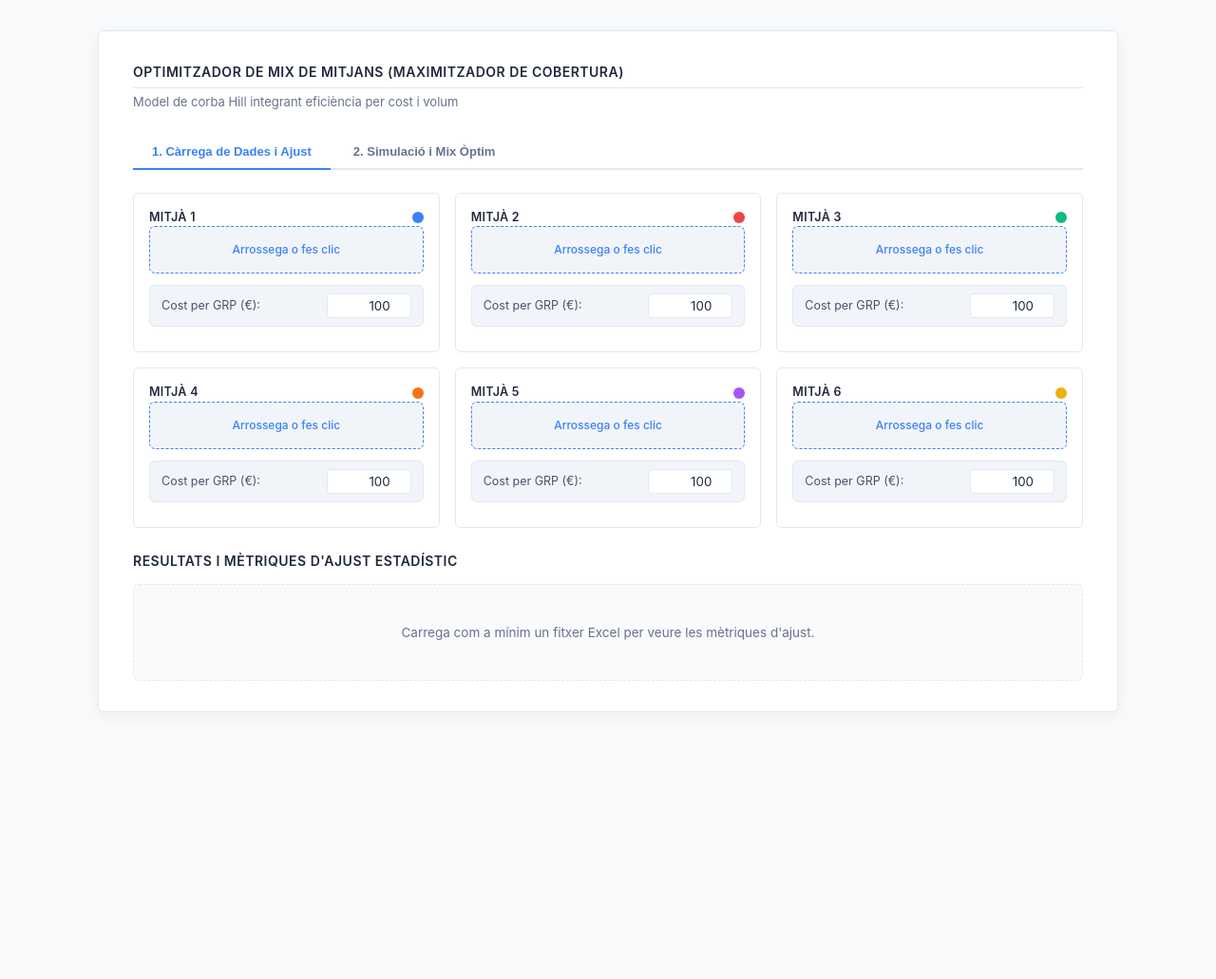
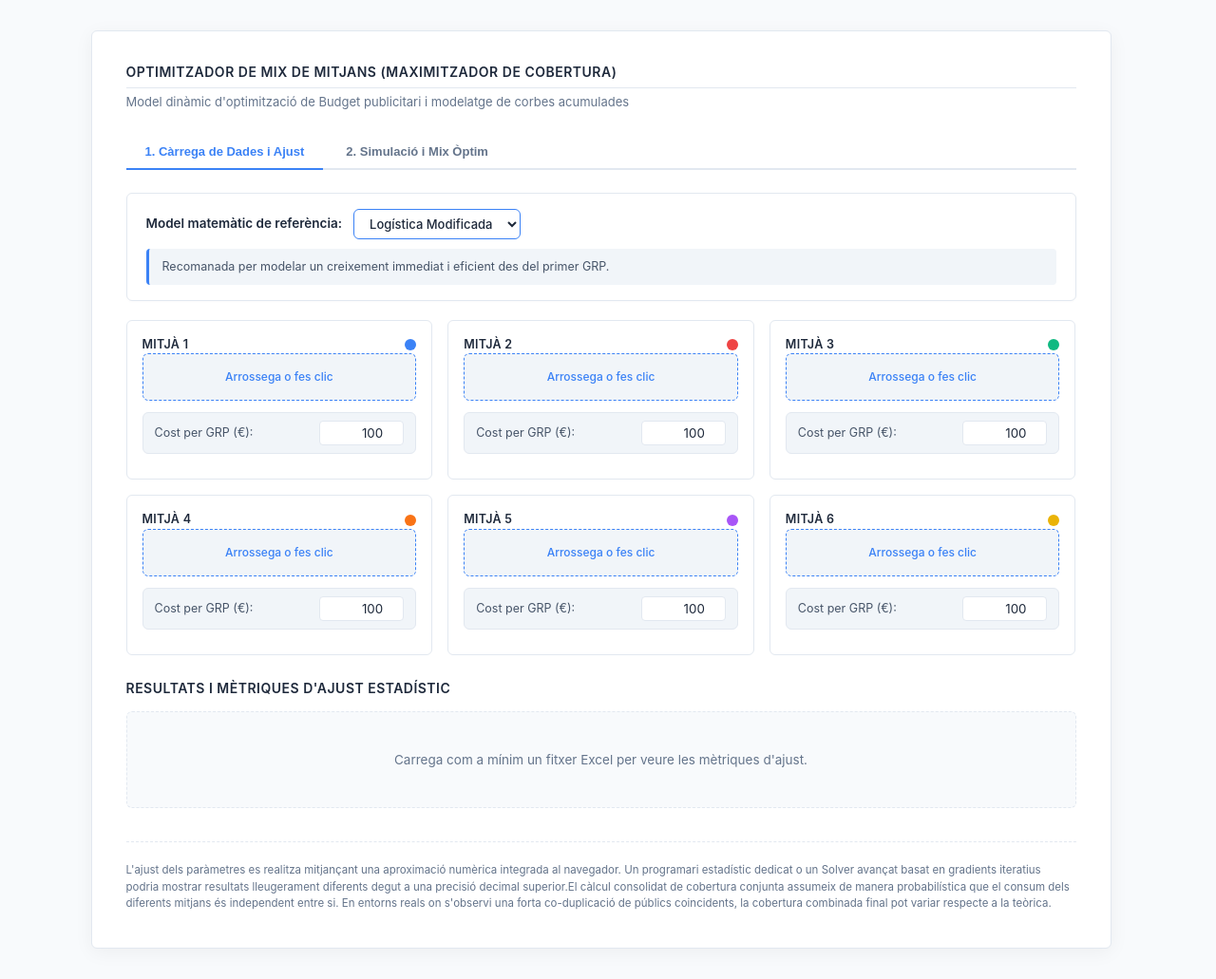
Before and after one commit to alberthr/alberthr.github.io, a Jekyll site: the page calculadores/optimitzador_cobertura.html, which Jekyll copies as it is, in a window 1280 px wide. Shown: the whole page at 95% size. Built offline with Jekyll 4.4.1, drawn with Linux system fonts in a browser that asks for light colours; before the commit the page ends 900 px from its top, so only the background shows below that; some of the changed lines change nothing that is shown.

Commit message:
Update optimitzador_cobertura.html

```diff
--- a/calculadores/optimitzador_cobertura.html
+++ b/calculadores/optimitzador_cobertura.html
@@ -20,6 +20,10 @@
             --cc-radius: 6px;
             --cc-font: -apple-system, BlinkMacSystemFont, "Segoe UI", Roboto, Helvetica, Arial, sans-serif;
         }
+
+		html {
+			scrollbar-gutter: stable;
+		}
 
         body {
             font-family: var(--cc-font);
@@ -57,6 +61,51 @@
             color: var(--cc-text-light);
             font-size: 13px;
             font-weight: normal;
+        }
+
+        /* Selector de Model Matemàtic Modificat */
+        .model-selector-container {
+            background: #ffffff;
+            border: 1px solid var(--cc-border);
+            padding: 16px 20px;
+            border-radius: var(--cc-radius);
+            margin-bottom: 20px;
+            box-shadow: 0 1px 3px rgba(0,0,0,0.02);
+        }
+
+        .model-selector-field {
+            display: flex;
+            align-items: center;
+            gap: 12px;
+            margin-bottom: 10px;
+        }
+
+        .model-selector-field label {
+            font-weight: 600;
+            color: var(--cc-dark);
+            font-size: 13.5px;
+        }
+
+        .model-select {
+            font-family: var(--cc-font);
+            padding: 6px 12px;
+            border-radius: var(--cc-radius);
+            border: 1px solid var(--cc-primary);
+            font-size: 13px;
+            color: var(--cc-dark);
+            background: white;
+            font-weight: 500;
+            cursor: pointer;
+        }
+
+        .model-explanation-box {
+            font-size: 12.5px;
+            color: var(--cc-text);
+            line-height: 1.45;
+            background: var(--cc-primary-light);
+            padding: 10px 14px;
+            border-radius: 4px;
+            border-left: 3px solid var(--cc-primary);
         }
 
         /* Sistema de Pestanyes (Tabs) */
@@ -365,13 +414,27 @@
             border: 1px dashed var(--cc-border);
             border-radius: var(--cc-radius);
         }
+
+        /* Peu de pàgina metodològic sol·licitat */
+        .methodology-footer {
+            margin-top: 35px;
+            border-top: 1px dashed var(--cc-border);
+            padding-top: 15px;
+            font-size: 11.5px;
+            color: var(--cc-text-light);
+            line-height: 1.5;
+        }
+
+        .methodology-footer p {
+            margin: 6px 0;
+        }
     </style>
 </head>
 <body>
 
 <div class="container">
     <div class="ccob-title">Optimitzador de Mix de Mitjans (Maximitzador de Cobertura)</div>
-    <h3 class="ccob-subtitle">Model de corba Hill integrant eficiència per cost i volum</h3>
+    <h3 class="ccob-subtitle">Model dinàmic d'optimització de Budget publicitari i modelatge de corbes acumulades</h3>
 
     <div class="tabs-container">
         <button class="tab-btn active" onclick="switchTab('tab-dades')">1. Càrrega de Dades i Ajust</button>
@@ -379,6 +442,18 @@
     </div>
 
     <div id="tab-dades" class="tab-content active">
+        <div class="model-selector-container">
+            <div class="model-selector-field">
+                <label for="global-model-select">Model matemàtic de referència:</label>
+                <select id="global-model-select" class="model-select" onchange="handleModelChange()">
+                    <option value="logistic" selected>Logística Modificada</option>
+					<option value="hill">Equació de Hill</option>
+                </select>
+            </div>
+            <div id="model-explanation" class="model-explanation-box">
+                </div>
+        </div>
+
         <div class="media-grid">
             <script>
                 const colors = [
@@ -427,14 +502,8 @@
             <div class="ccob-table-wrapper" id="tableDataContent" style="display:none;">
                 <table>
                     <thead>
-                        <tr>
-                            <th>Mitjà / Fitxer carregat</th>
-                            <th>Punts Excel</th>
-                            <th>Asímptota Màxima (A)</th>
-                            <th>Pendent Curvatura (B)</th>
-                            <th>Punt Mitja Sat. (C)</th>
-                            <th>Bondat Ajust (R²)</th>
-                        </tr>
+                        <tr id="tableHeaderRow">
+                            </tr>
                     </thead>
                     <tbody id="tableBody"></tbody>
                 </table>
@@ -448,7 +517,7 @@
                 <div class="input-group">
                     <label for="opt-mode">Què vols optimitzar?</label>
                     <select id="opt-mode" onchange="toggleOptLabel()">
-                        <option value="grps">Borsa total de GRPs</option>
+                        <option value="grps">Quantitat total de GRPs</option>
                         <option value="budget">Pressupost total disponible (€)</option>
                     </select>
                 </div>
@@ -469,12 +538,21 @@
             <canvas id="multiChartCanvas" width="800" height="420"></canvas>
         </div>
     </div>
+
+    <div class="methodology-footer">
+        <p>L'ajust dels paràmetres es realitza mitjançant una aproximació numèrica integrada al navegador. Un programari estadístic dedicat o un Solver avançat basat en gradients iteratius podria mostrar resultats lleugerament diferents degut a una precisió decimal superior.El càlcul consolidat de cobertura conjunta assumeix de manera probabilística que el consum dels diferents mitjans és independent entre si. En entorns reals on s'observi una forta co-duplicació de públics coincidents, la cobertura combinada final pot variar respecte a la teòrica.</p>
+    </div>
 </div>
 
 <script>
 let chartInstance = null;
 let mediaDataStore = {};
 let lastAllocationGRPs = null;
+
+// Execució inicial del text explicatiu
+document.addEventListener("DOMContentLoaded", function() {
+    updateExplanationText();
+});
 
 function switchTab(tabId) {
     document.querySelectorAll('.tab-content').forEach(el => el.classList.remove('active'));
@@ -488,19 +566,14 @@
     }
 }
 
-// Inicialització drag and drop
-for (let i = 1; i <= 6; i++) {
-    const dz = document.getElementById(`drop-zone-${i}`);
-    ['dragenter', 'dragover'].forEach(eventName => {
-        dz.addEventListener(eventName, (e) => { e.preventDefault(); e.stopPropagation(); dz.classList.add('dragover'); }, false);
-    });
-    ['dragleave', 'drop'].forEach(eventName => {
-        dz.addEventListener(eventName, (e) => { e.preventDefault(); e.stopPropagation(); dz.classList.remove('dragover'); }, false);
-    });
-    dz.addEventListener('drop', (e) => {
-        const files = e.dataTransfer.files;
-        if (files.length > 0) triggerFileLoad(i, files[0]);
-    }, false);
+function updateExplanationText() {
+    const model = document.getElementById('global-model-select').value;
+    const box = document.getElementById('model-explanation');
+    if (model === 'hill') {
+        box.innerHTML = "Recomanada quan es necessita una massa crítica de GRPs perquè la campanya agafi tracció.";
+    } else {
+        box.innerHTML = "Recomanada per modelar un creixement immediat i eficient des del primer GRP.";
+    }
 }
 
 function toggleOptLabel() {
@@ -562,14 +635,14 @@
     if (!points.some(p => p.x === 0)) points.push({ x: 0, y: 0 });
     points.sort((a, b) => a.x - b.x);
 
-    const fit = fitExcelLogistic(points);
-
     mediaDataStore[index] = {
         fileName: fileName,
         points: points,
-        fit: fit,
+        fit: null,
         color: colors[index-1]
     };
+
+    recalculateFitForMedia(index);
 
     document.getElementById(`card-${index}`).classList.add('active');
     document.getElementById(`drop-zone-${index}`).style.display = 'none';
@@ -579,6 +652,26 @@
 
     document.getElementById('btn-optimize').disabled = false;
 
+    lastAllocationGRPs = null;
+    resetOptimizationResult();
+    updateGlobalDashboard();
+}
+
+function recalculateFitForMedia(index) {
+    const currentModel = document.getElementById('global-model-select').value;
+    const points = mediaDataStore[index].points;
+    if (currentModel === 'logistic') {
+        mediaDataStore[index].fit = fitExcelLogistic(points);
+    } else {
+        mediaDataStore[index].fit = fitHillEquation(points);
+    }
+}
+
+function handleModelChange() {
+    updateExplanationText();
+    Object.keys(mediaDataStore).forEach(idx => {
+        recalculateFitForMedia(idx);
+    });
     lastAllocationGRPs = null;
     resetOptimizationResult();
     updateGlobalDashboard();
@@ -606,32 +699,84 @@
     lastAllocationGRPs = null;
 }
 
-function excelLogisticFunction(x, A, B, C) {
+// 1. FUNCIÓ LOGÍSTICA MODIFICADA
+function excelLogisticFunction(x, C3, C4, C5) {
     if (x === 0) return 0;
-    return (A * Math.pow(x, B)) / (Math.pow(C, B) + Math.pow(x, B));
+    let expVal = Math.exp(-x / C5);
+    return C3 * ((1 - expVal) / (1 + C4 * expVal));
 }
 
 function fitExcelLogistic(points) {
-    let bestA = 100, bestB = 1.0, bestC = 150, minError = Infinity;
+    let bestC3 = 100, bestC4 = 1.0, bestC5 = 150, minError = Infinity;
     const maxY = Math.max(...points.map(p => p.y));
-    const A_min = Math.max(70, maxY);
+    const C3_min = Math.max(70, maxY);
     const maxGRP = Math.max(...points.map(p => p.x));
 
-    for (let A = A_min; A <= 100; A += 2) {
-        for (let B = 0.5; B <= 2.5; B += 0.1) {
-            for (let C = 20; C <= maxGRP * 0.75; C += 10) {
+    for (let C3 = C3_min; C3 <= 100; C3 += 2) {
+        for (let C4 = -0.5; C4 <= 5.0; C4 += 0.2) {
+            for (let C5 = 10; C5 <= maxGRP * 0.75; C5 += 10) {
                 let error = 0;
                 for (let p of points) {
-                    let pred = excelLogisticFunction(p.x, A, B, C);
+                    let pred = excelLogisticFunction(p.x, C3, C4, C5);
                     error += Math.pow(p.y - pred, 2);
                 }
-                if (error < minError) { minError = error; bestA = A; bestB = B; bestC = C; }
+                if (error < minError) {
+                    minError = error;
+                    bestC3 = C3;
+                    bestC4 = C4;
+                    bestC5 = C5;
+                }
             }
         }
     }
     const meanY = points.reduce((sum, p) => sum + p.y, 0) / points.length;
     const ssTot = points.reduce((sum, p) => sum + Math.pow(p.y - meanY, 2), 0);
-    return { A: bestA, B: bestB, C: bestC, rSquared: ssTot === 0 ? 1 : 1 - (minError / ssTot) };
+    return { p1: bestC3, p2: bestC4, p3: bestC5, rSquared: ssTot === 0 ? 1 : 1 - (minError / ssTot) };
+}
+
+// 2. EQUACIÓ DE HILL
+function hillEquationFunction(x, Emax, EC50, n) {
+    if (x === 0) return 0;
+    let powX = Math.pow(x, n);
+    let powEC50 = Math.pow(EC50, n);
+    return Emax * (powX / (powEC50 + powX));
+}
+
+function fitHillEquation(points) {
+    let bestEmax = 100, bestEC50 = 100, bestN = 1.2, minError = Infinity;
+    const maxY = Math.max(...points.map(p => p.y));
+    const Emax_min = Math.max(70, maxY);
+    const maxGRP = Math.max(...points.map(p => p.x));
+
+    for (let Emax = Emax_min; Emax <= 100; Emax += 2) {
+        for (let EC50 = 10; EC50 <= maxGRP * 0.6; EC50 += 15) {
+            for (let n = 0.5; n <= 3.0; n += 0.15) {
+                let error = 0;
+                for (let p of points) {
+                    let pred = hillEquationFunction(p.x, Emax, EC50, n);
+                    error += Math.pow(p.y - pred, 2);
+                }
+                if (error < minError) {
+                    minError = error;
+                    bestEmax = Emax;
+                    bestEC50 = EC50;
+                    bestN = n;
+                }
+            }
+        }
+    }
+    const meanY = points.reduce((sum, p) => sum + p.y, 0) / points.length;
+    const ssTot = points.reduce((sum, p) => sum + Math.pow(p.y - meanY, 2), 0);
+    return { p1: bestEmax, p2: bestEC50, p3: bestN, rSquared: ssTot === 0 ? 1 : 1 - (minError / ssTot) };
+}
+
+function evaluateActiveModel(x, fit) {
+    const model = document.getElementById('global-model-select').value;
+    if (model === 'logistic') {
+        return excelLogisticFunction(x, fit.p1, fit.p2, fit.p3);
+    } else {
+        return hillEquationFunction(x, fit.p1, fit.p2, fit.p3);
+    }
 }
 
 function optimizeMediaMix() {
@@ -659,14 +804,14 @@
         activeIndexes.forEach(idx => {
             let currentNetUncoverage = 1;
             activeIndexes.forEach(i => {
-                let cob = excelLogisticFunction(allocationGRPs[i], mediaDataStore[i].fit.A, mediaDataStore[i].fit.B, mediaDataStore[i].fit.C) / 100;
+                let cob = evaluateActiveModel(allocationGRPs[i], mediaDataStore[i].fit) / 100;
                 currentNetUncoverage *= (1 - cob);
             });
 
             let hypotheticalNetUncoverage = 1;
             activeIndexes.forEach(i => {
                 let g = allocationGRPs[i] + (i === idx ? stepGRPs : 0);
-                let cob = excelLogisticFunction(g, mediaDataStore[i].fit.A, mediaDataStore[i].fit.B, mediaDataStore[i].fit.C) / 100;
+                let cob = evaluateActiveModel(g, mediaDataStore[i].fit) / 100;
                 hypotheticalNetUncoverage *= (1 - cob);
             });
 
@@ -701,7 +846,7 @@
     let actualTotalGRPs = 0;
 
     activeIndexes.forEach(idx => {
-        let cob = excelLogisticFunction(allocationGRPs[idx], mediaDataStore[idx].fit.A, mediaDataStore[idx].fit.B, mediaDataStore[idx].fit.C) / 100;
+        let cob = evaluateActiveModel(allocationGRPs[idx], mediaDataStore[idx].fit) / 100;
         finalNetUncoverage *= (1 - cob);
         actualTotalCost += allocationGRPs[idx] * costs[idx];
         actualTotalGRPs += allocationGRPs[idx];
@@ -726,7 +871,7 @@
         const grps = allocationGRPs[idx];
         const costMedia = grps * costs[idx];
         const pct = (mode === 'budget') ? ((costMedia / (actualTotalCost || 1)) * 100) : ((grps / (actualTotalGRPs || 1)) * 100);
-        const mCob = excelLogisticFunction(grps, mediaDataStore[idx].fit.A, mediaDataStore[idx].fit.B, mediaDataStore[idx].fit.C);
+        const mCob = evaluateActiveModel(grps, mediaDataStore[idx].fit);
 
         if (grps > 0) {
             let mediaGrpsString = (mode === 'grps') ? `<b>${grps} GRPs</b>` : `${grps} GRPs`;
@@ -766,6 +911,17 @@
     document.getElementById('chart-placeholder').style.display = 'none';
     document.getElementById('chartWrapperContent').style.display = 'block';
 
+    // Regeneració d'encapçalats executius breus i nets sense lletres ni parèntesis sol·licitats
+    const headerRow = document.getElementById('tableHeaderRow');
+    headerRow.innerHTML = `
+        <th>Mitjà / Fitxer carregat</th>
+        <th>Punts Mostra</th>
+        <th>Sostre Màxim</th>
+        <th>Factor Curvatura</th>
+        <th>Velocitat Transició</th>
+        <th>Bondat Ajust</th>
+    `;
+
     const tableBody = document.getElementById('tableBody');
     tableBody.innerHTML = "";
 
@@ -794,14 +950,13 @@
                     <span style="font-size:11px; font-weight:normal; text-transform:none; color:var(--cc-text-light);">[Mitjà ${idx}]</span>
                 </td>
                 <td>${media.points.length}</td>
-                <td>${media.fit.A.toFixed(1)}%</td>
-                <td>${media.fit.B.toFixed(2)}</td>
-                <td>${media.fit.C.toFixed(1)} GRPs</td>
+                <td>${media.fit.p1.toFixed(1)}%</td>
+                <td>${media.fit.p2.toFixed(2)}</td>
+                <td>${media.fit.p3.toFixed(1)} GRPs</td>
                 <td style="font-weight:500;">${media.fit.rSquared.toFixed(4)}</td>
             </tr>
         `;
 
-        // Punts en forma de 'x' discretes restaurats
         datasets.push({
             label: `${clearName}`,
             data: media.points,
@@ -816,7 +971,7 @@
         let linePoints = [];
         const step = globalMaxX / 150;
         for (let x = 0; x <= globalMaxX; x += step) {
-            linePoints.push({ x: x, y: excelLogisticFunction(x, media.fit.A, media.fit.B, media.fit.C) });
+            linePoints.push({ x: x, y: evaluateActiveModel(x, media.fit) });
         }
         datasets.push({
             label: `${clearName} (Corba)`,
@@ -829,10 +984,9 @@
             tension: 0.1
         });
 
-        // Solució òptima com a punt gros ben visible amb fons del color del mitjà
         if (lastAllocationGRPs && lastAllocationGRPs[idx] !== undefined) {
             const optX = lastAllocationGRPs[idx];
-            const optY = excelLogisticFunction(optX, media.fit.A, media.fit.B, media.fit.C);
+            const optY = evaluateActiveModel(optX, media.fit);
             datasets.push({
                 label: `${clearName} (Solució Òptima)`,
                 data: [{ x: optX, y: optY }],
```
